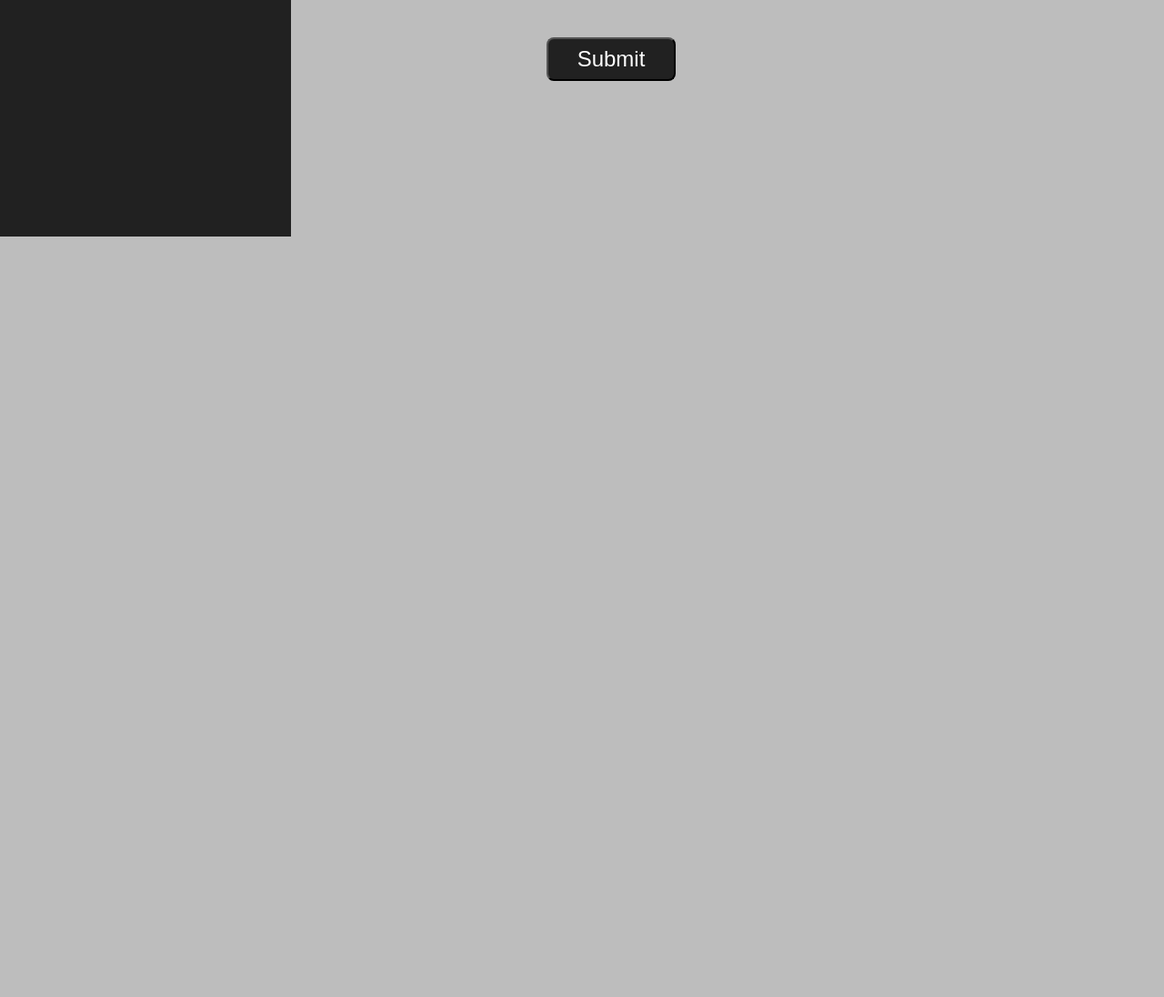
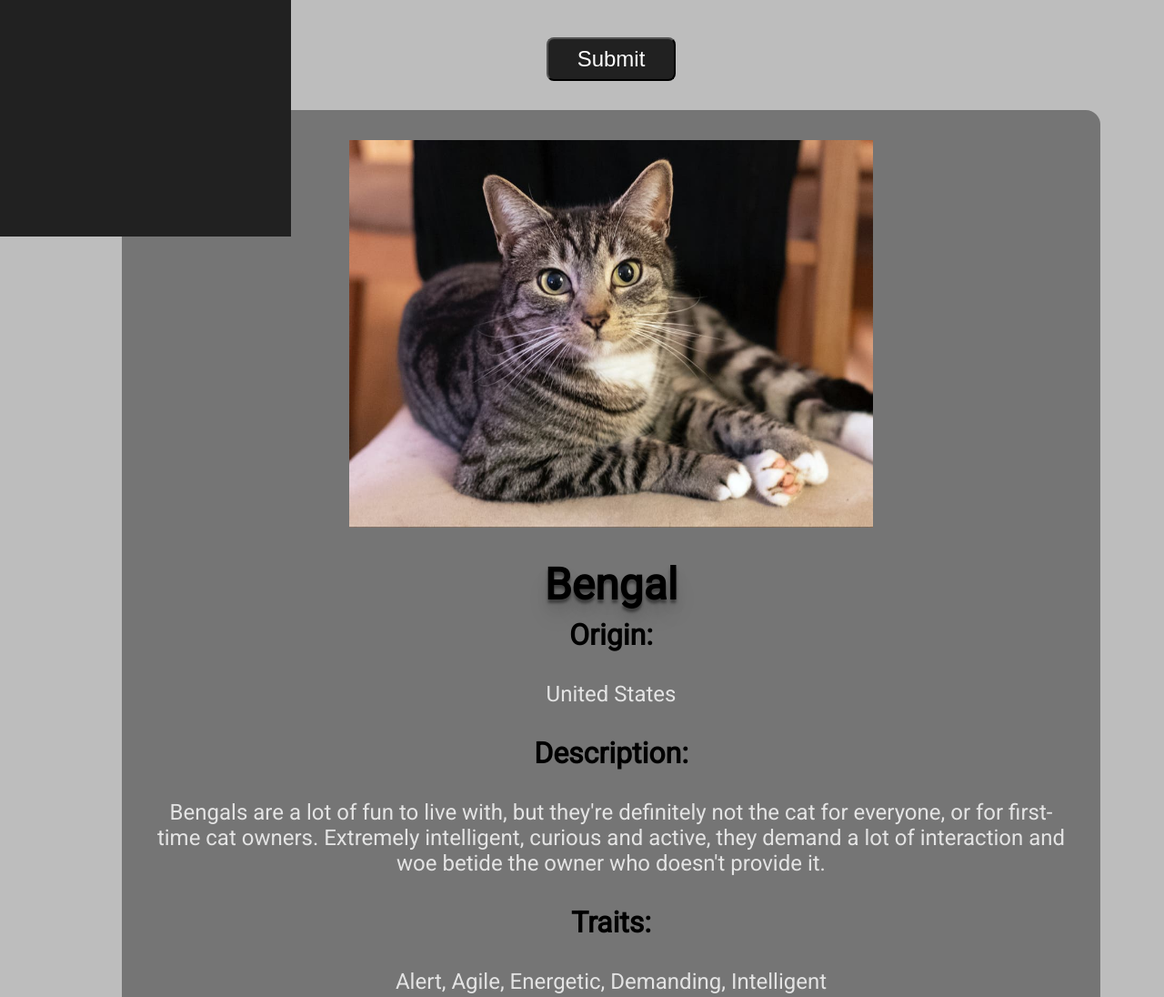
Before and after one commit to Evany226/CAT-API, a website built with Parcel: page src/search.html in a window 1280 px wide. Shown: the part 540-1636 px from the top of the page at 91% size. Before the commit the page ends 800 px from the top, so only its background shows below. Built offline with nearby package versions, Linux system fonts and the light colour scheme.

Commit message:
fixed search

```diff
--- a/src/scss/_navbar.scss
+++ b/src/scss/_navbar.scss
@@ -87,6 +87,10 @@
     margin-left: 0rem;
     margin-bottom: 6rem;
   }
+
+  .search-page {
+    margin-bottom: 6rem;
+  }
 }
 
 //larger devices only
--- a/src/scss/_search.scss
+++ b/src/scss/_search.scss
@@ -1,6 +1,12 @@
 .search-page {
   @include flex-column-center;
   margin-left: 4rem;
+}
+
+#search-grid {
+  @include flex-column-center;
+  margin-bottom: 3rem;
+  text-align: center;
 }
 
 .search-info {
@@ -8,6 +14,35 @@
   max-width: 80vw;
   font-weight: 100;
   text-align: center;
+}
+
+.search-image {
+  width: 45vw;
+  padding: 2.1rem;
+}
+
+.search-name {
+  font-size: 3rem;
+  margin: 0rem;
+  text-shadow: 0px 4px 3px rgba(0, 0, 0, 0.4), 0px 8px 13px rgba(0, 0, 0, 0.1),
+    0px 18px 23px rgba(0, 0, 0, 0.1);
+  color: black;
+  opacity: 1;
+}
+
+.search-subtitle {
+  font-size: 1.5rem;
+  padding: 0rem 2rem;
+  font-weight: 200;
+  color: white;
+  opacity: 0.8;
+}
+
+.search-title {
+  font-weight: bold;
+  font-size: 2rem;
+  color: black;
+  margin: 0.5rem;
 }
 
 .search-header {
--- a/src/search.html
+++ b/src/search.html
@@ -57,9 +57,26 @@
                 <input type="submit" class="submit-button" />
             </form>
 
-            <section class="second-container">
-                <div class="item-grid"></div>
-            </section>
+
+                <div class="item-grid" id="search-grid">
+                    <img src="images/kitty.jpg" alt="" class="search-image">
+                    <h3 class="search-name">Bengal</h3>
+
+
+                        <p class="search-title">Origin:</p>
+                        <p class="search-subtitle">United States</p>
+
+
+                        <p class="search-title">Description:</p>
+                        <p class="search-subtitle">Bengals are a lot of fun to live with, but they're definitely not the cat for everyone, or for first-time cat owners. Extremely intelligent, curious and active, they demand a lot of interaction and woe betide the owner who doesn't provide it.</p>
+
+
+                        <p class="search-title">Traits:</p>
+                        <p class="search-subtitle">Alert, Agile, Energetic, Demanding, Intelligent</p>
+
+
+                </div>
+
     </section>
         <script type="module" src="js/search.js"></script>
 
```
